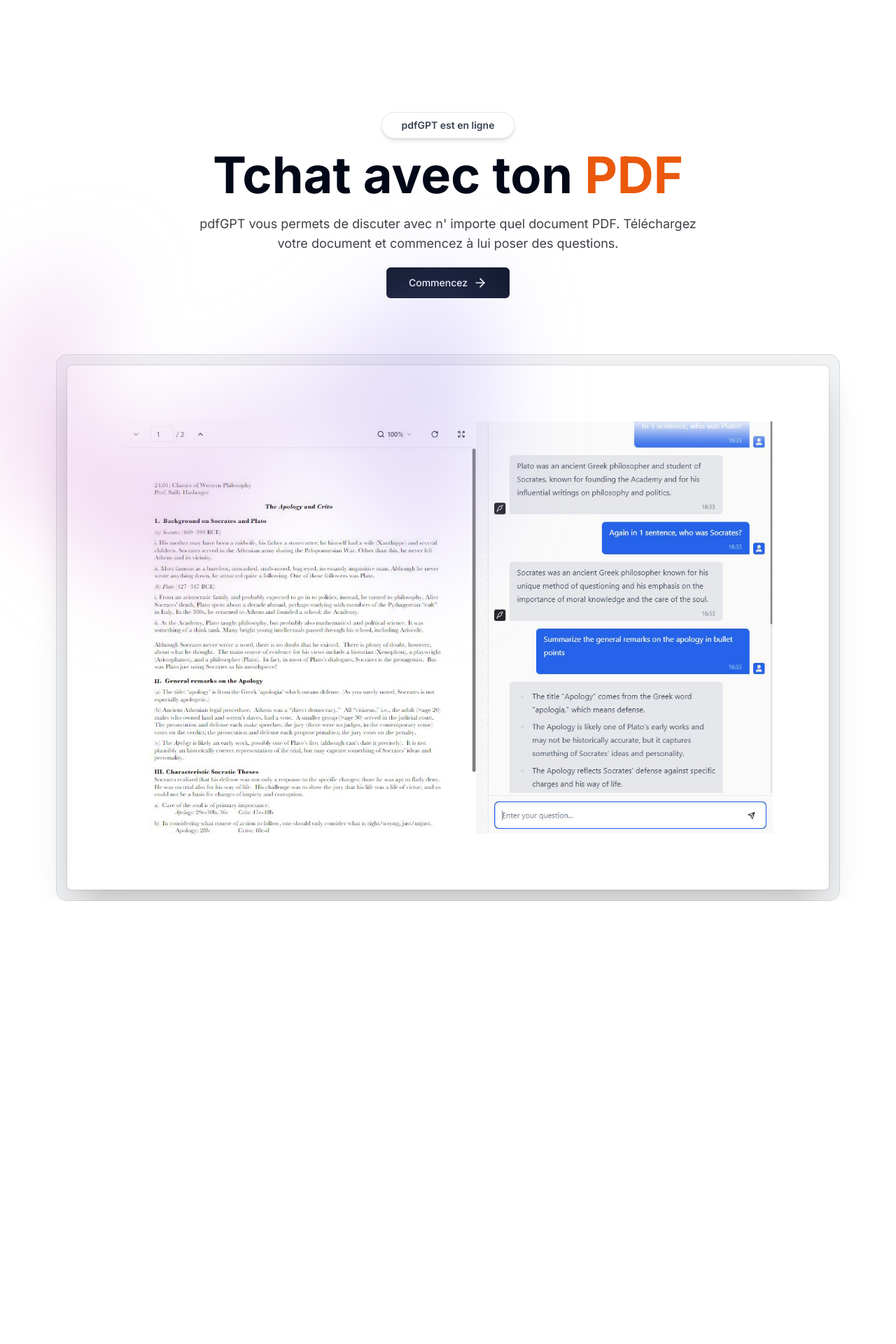
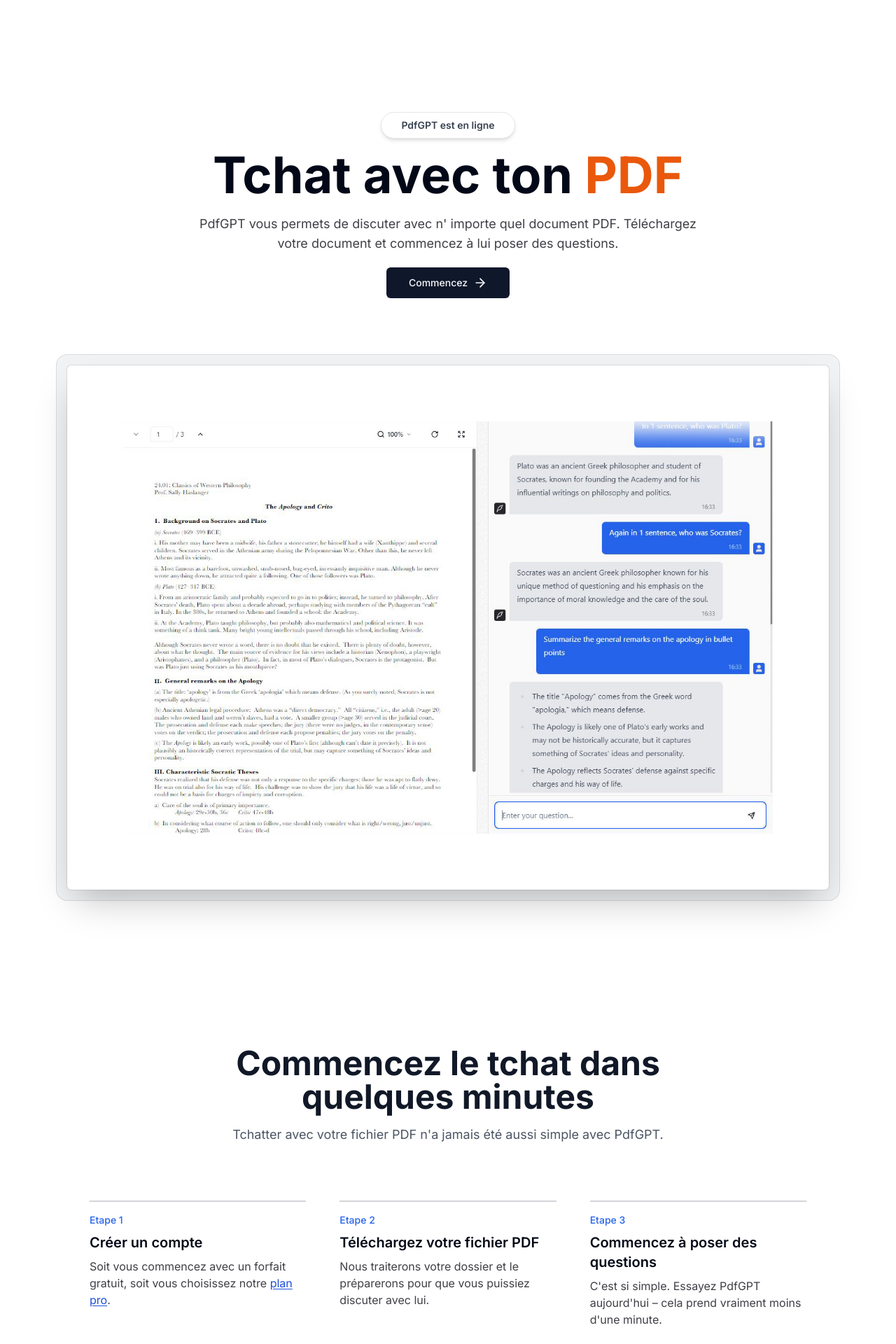
Before and after one commit to arnaudpant/next-pdf-gpt, a Next.js app: page / in a window 1280 px wide. Shown: the top 1920 px of the page at 70% size. Before the commit the page ends 1287 px from the top, so only its background shows below. Built offline with nearby package versions, Linux system fonts and the light colour scheme.

Commit message:
PAGE Fin page.tsx

```diff
--- a/src/app/globals.css
+++ b/src/app/globals.css
@@ -74,3 +74,22 @@
       @apply bg-background text-foreground;
     }
   }
+
+.scrollbar-w-2::-webkit-scrollbar {
+  width: 0.25rem;
+  height: 0.25rem;
+}
+
+.scrollbar-track-blue-lighter::-webkit-scrollbar-track {
+  --bg-opacity: 0.5;
+  background-color: #00000015;
+}
+
+.scrollbar-thumb-blue::-webkit-scrollbar-thumb {
+  --bg-opacity: 0.5;
+  background-color: #13131374;
+}
+
+.scrollbar-thumb-rounded::-webkit-scrollbar-thumb {
+  border-radius: 7px;
+}
--- a/src/app/layout.tsx
+++ b/src/app/layout.tsx
@@ -6,7 +6,7 @@
 const inter = Inter({ subsets: ["latin"] });
 
 export const metadata: Metadata = {
-  title: "pdfGPT",
+  title: "PdfGPT",
   description: "Discute avec ton pdf et demande lui tout ce que tu veux",
 };
 
@@ -17,7 +17,7 @@
 }>) {
   return (
     <html lang="fr" className="light">
-      <body className={cn('min-h-screen font-sans antialiased grainy', inter.className)}>{children}</body>
+      <body className={cn('min-h-screen font-sans antialiased', inter.className)}>{children}</body>
     </html>
   );
 }
--- a/src/app/page.tsx
+++ b/src/app/page.tsx
@@ -10,14 +10,14 @@
             <MaxWidthWrapper className="mb-12 mt-28 sm:mt-40 flex flex-col items-center justify-center text-center">
                 <div className="mx-auto mb-4 flex max-w-fit items-center justify-center space-x-2 overflow-hidden rounded-full border border-gray-200 bg-white px-7 py-2 shadow-md backdrop:blur transition-all hover:border-gray-300 hover:bg-white/50">
                     <p className="text-sm font-semibold text-gray-700">
-                        pdfGPT est en ligne
+                        PdfGPT est en ligne
                     </p>
                 </div>
                 <h1 className="max-w-4xl text-5xl font-bold md:text-6xl lg:text-7xl">
                     Tchat avec ton <span className="text-orange-600">PDF</span>
                 </h1>
                 <p className="mt-5 max-w-prose text-zinc-700 sm:text-lg">
-                    pdfGPT vous permets de discuter avec n&apos; importe quel
+                    PdfGPT vous permets de discuter avec n&apos; importe quel
                     document PDF. Téléchargez votre document et commencez à lui
                     poser des questions.
                 </p>
@@ -39,26 +39,104 @@
                         aria-hidden="true"
                         className="pointer-events-none absolute inset-x-0 -top-40 -z-10 transform-gpu overflow-hidden blur-3xl sm:-top-80"
                     >
-                        <div
-                            style={{
-                                clipPath:
-                                    "polygon(74.1% 44.1%, 100% 61.6%, 97.5% 26.9%, 85.5% 0.1%, 80.7% 2%, 72.5% 32.5%, 60.2% 62.4%, 52.4% 68.1%, 47.5% 58.3%, 45.2% 34.5%, 27.5% 76.7%, 0.1% 64.9%, 17.9% 100%, 27.6% 76.8%, 76.1% 97.7%, 74.1% 44.1%)",
-                            }}
-                            className="relative left-[calc(50%-11rem)] aspect-[1155/678] w-[36.125rem] -translate-x-1/2 rotate-[30deg] bg-gradient-to-tr from-[#ff80b5] to-[#9098fc] opacity-30 sm:left-[calc(50%-30rem)] sm:w-[72.1875rem]"
-                        ></div>
+                    </div>
+                    <div>
+                        <div className="mx-auto max-w-6xl px-6 lg:px-8">
+                            <div className="mt-16 flow-root sm:mt-24">
+                                <div className="-m-2 rounded-xl bg-gray-900/5 p-2 ring-1 ring-inset ring-gray-900/10 lg:-m-4 lg:rounded-2xl lg:p-4">
+                                    <Image
+                                        src="/dashboard-preview.jpg"
+                                        alt="product preview"
+                                        width={1364}
+                                        height={866}
+                                        quality={100}
+                                        className="rounded-md bg-white p-2 sm:p-8 md:p-20 shadow-2xl ring-1 ring-gray-900/10"
+                                    />
+                                </div>
+                            </div>
+                        </div>
+                    </div>
+                    <div
+                        aria-hidden="true"
+                        className="pointer-events-none absolute inset-x-0 -top-40 -z-10 transform-gpu overflow-hidden blur-3xl sm:-top-80"
+                    >
                     </div>
                 </div>
             </div>
-                            {/* 53min */}
-            <div>
+            {/* Feature section */}
+            <div className="mx-auto mb-32 mt-32 max-w-5xl sm:mt-56">
+                <div className="mb-12 px-6 lg:px-8">
+                    <div className="mx-auto max-w-2xl sm:text-center">
+                        <h2 className="mt-2 font-bold text-4xl text-gray-900 sm:text-5xl">
+                            Commencez le tchat dans quelques minutes
+                        </h2>
+                        <p className="mt-4 text-lg text-gray-600">
+                            Tchatter avec votre fichier PDF n&apos;a jamais été
+                            aussi simple avec PdfGPT.
+                        </p>
+                    </div>
+                </div>
+                {/* steps */}
+                <ol className="my-8 space-y-4 pt-8 md:flex md:space-x-12 md:space-y-0">
+                    <li className="md:flex-1">
+                        <div className="flex flex-col space-y-2 border-l-4 border-zinc-300 py-2 pl-4 md:border-l-0 md:border-t-2 md:pb-0 md:pl-0 md:pt-4">
+                            <span className="text-sm font-medium text-blue-600">
+                                Etape 1
+                            </span>
+                            <span className="text-xl font-semibold">
+                                Créer un compte
+                            </span>
+                            <span className="mt-2 text-zinc-700">
+                                Soit vous commencez avec un forfait gratuit,
+                                soit vous choisissez notre{" "}
+                                <Link
+                                    href="/pricing"
+                                    className="text-blue-700 underline underline-offset-2"
+                                >
+                                    plan pro
+                                </Link>
+                                .
+                            </span>
+                        </div>
+                    </li>
+                    <li className="md:flex-1">
+                        <div className="flex flex-col space-y-2 border-l-4 border-zinc-300 py-2 pl-4 md:border-l-0 md:border-t-2 md:pb-0 md:pl-0 md:pt-4">
+                            <span className="text-sm font-medium text-blue-600">
+                                Etape 2
+                            </span>
+                            <span className="text-xl font-semibold">
+                                Téléchargez votre fichier PDF
+                            </span>
+                            <span className="mt-2 text-zinc-700">
+                                Nous traiterons votre dossier et le préparerons
+                                pour que vous puissiez discuter avec lui.
+                            </span>
+                        </div>
+                    </li>
+                    <li className="md:flex-1">
+                        <div className="flex flex-col space-y-2 border-l-4 border-zinc-300 py-2 pl-4 md:border-l-0 md:border-t-2 md:pb-0 md:pl-0 md:pt-4">
+                            <span className="text-sm font-medium text-blue-600">
+                                Etape 3
+                            </span>
+                            <span className="text-xl font-semibold">
+                                Commencez à poser des questions
+                            </span>
+                            <span className="mt-2 text-zinc-700">
+                                C&apos;est si simple. Essayez PdfGPT
+                                aujourd&apos;hui – cela prend vraiment moins
+                                d&apos;une minute.
+                            </span>
+                        </div>
+                    </li>
+                </ol>
                 <div className="mx-auto max-w-6xl px-6 lg:px-8">
                     <div className="mt-16 flow-root sm:mt-24">
                         <div className="-m-2 rounded-xl bg-gray-900/5 p-2 ring-1 ring-inset ring-gray-900/10 lg:-m-4 lg:rounded-2xl lg:p-4">
                             <Image
-                                src="/dashboard-preview.jpg"
-                                alt="product preview"
-                                width={1364}
-                                height={866}
+                                src="/file-upload-preview.jpg"
+                                alt="uploading preview"
+                                width={1419}
+                                height={732}
                                 quality={100}
                                 className="rounded-md bg-white p-2 sm:p-8 md:p-20 shadow-2xl ring-1 ring-gray-900/10"
                             />
```
